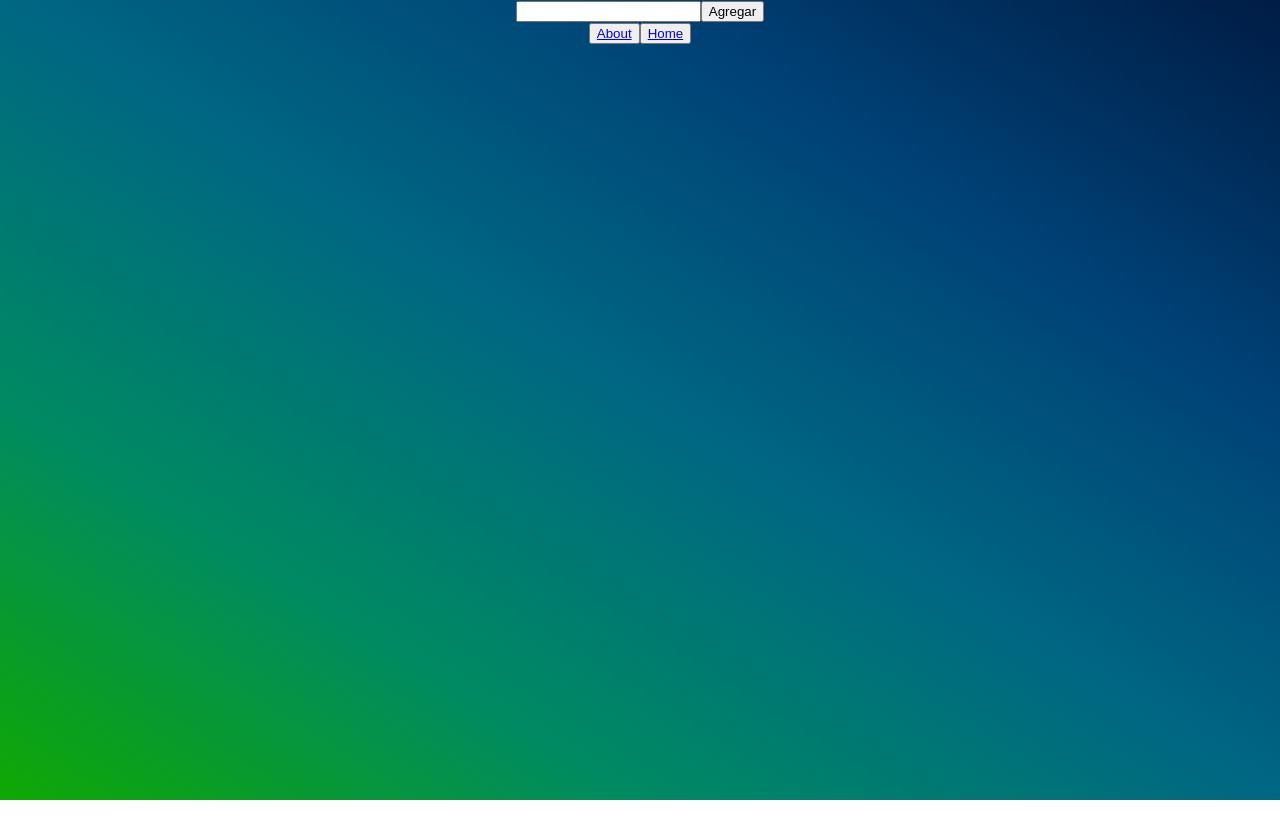
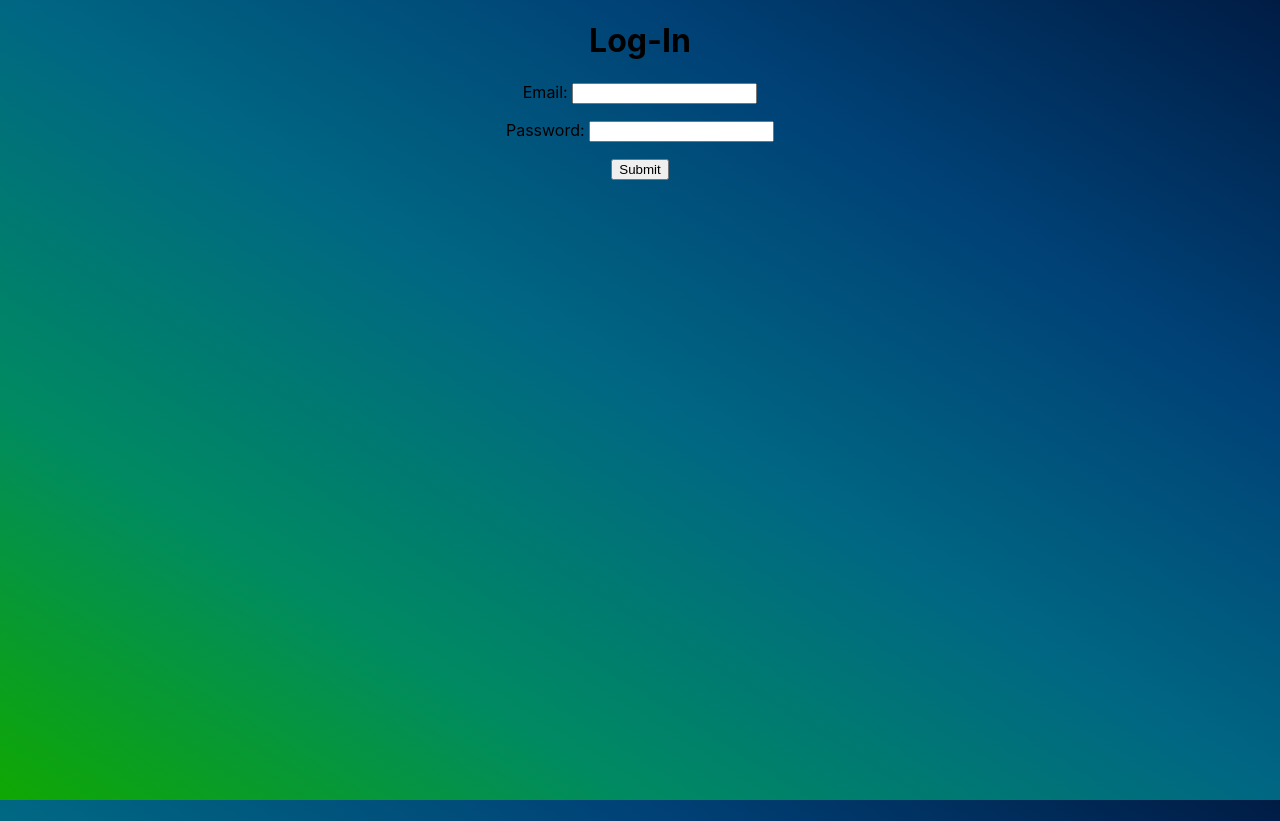
Before and after one commit to LienanWisner/Rick-y-Morty-App, a React (Create React App) app: page / in a window 1280 px wide. Before the commit this address had no page. Before the commit the page ends 800 px from the top, so only its background shows below. Built offline with nearby package versions, Linux system fonts and the light colour scheme.

Commit message:
actualizacion 05/04 HW 10

```diff
--- a/src/App.js
+++ b/src/App.js
@@ -5,14 +5,32 @@ import SearchBar from "./components/SearchBar.jsx";
 import Nav from "./components/Nav";
 import { useEffect, useState } from "react";
 import axios from "axios";
-import { Routes, Route} from "react-router-dom"
+import { Routes, Route, useLocation, useNavigate } from "react-router-dom"
 import About from "./components/About.jsx"
 import Detail from "./components/Detail";
+import Form from "./components/Form/Form";
+
 
 function App() {
-  let [characters, setCharacters] = useState([]);
+const navigate = useNavigate();
+const [access, setAccess] = useState(false);
+const EMAIL = 'lien.argentina@gmail.com', PASSWORD = '123123123';
 
-  function onSearch(id) {
+useEffect(() => {
+  !access && navigate('/');
+}, [access]);
+
+
+let [characters, setCharacters] = useState([]);
+
+  function login(userData) {
+    if (userData.password === PASSWORD && userData.email === EMAIL) {
+       setAccess(true);
+       navigate('/home');
+    }
+ }
+
+function onSearch(id) {
     for (const character of characters) {
       if (character.id === parseInt(id))
         return window.alert("El personaje ya esta agregado!");
@@ -34,10 +52,15 @@ function App() {
     );
   };
 
+  const {pathname} = useLocation()
+
+
+
   return (
     <div className="App">
-      <Nav onSearch={onSearch} />
+      {pathname !=="/" && <Nav onSearch={onSearch} />}
       <Routes>
+        <Route path="/" element={<Form login={login}/>}></Route>
         <Route path="/home" element={<Cards onClose={onClose} characters={characters} />}></Route>
         <Route path="/about" element={<About/>}></Route>
         <Route path="/detail/:id" element={<Detail/>}></Route>
--- a/src/components/Detail.jsx
+++ b/src/components/Detail.jsx
@@ -24,9 +24,10 @@ const Detail = ()=>{
      return(
         <div>
             <h1>{character.name}</h1>
-            <p>{character.status}</p>
-            <p>{character.species}</p>
-            <p>{character.gender}</p>
+            <h2>{character.status}</h2>
+            <h3>{character.species}</h3>
+            <h4>{character.gender}</h4>
+            <p>{character.origin.name}</p>
             <img src={character.image}/>
         </div>
     )} else return(<div>No existe personaje con ese ID</div>)
--- /dev/null
+++ b/src/components/Form/Form.jsx
@@ -0,0 +1,42 @@
+import { useState } from "react"
+import Validate from "./validation.js"
+
+const Form = ({login})=>{
+
+    const [userData, setUserData] = useState({
+        email: "",
+        password: ""
+    })
+
+    const [errors, setErrors] = useState({})
+
+    const handleChange = (event)=>{
+        setUserData({...userData, [event.target.name]: event.target.value})
+        setErrors(Validate({...userData, [event.target.name]: event.target.value}))
+    }
+
+   const handleSubmit = (event)=>{
+    event.preventDefault()
+    login(userData)
+   }
+
+    return(
+        <form>
+            <h1>Log-In</h1>
+
+            <div>
+            <label htmlFor="email">Email: </label>
+            <input name="email" type="text" value={userData.email} onChange={handleChange}/>
+            <p>{errors.email}</p>
+            </div>
+            <div>
+            <label htmlFor="password">Password: </label>
+            <input name="password" type="password" value={userData.password} onChange={handleChange}/>
+            <p>{errors.password}</p>
+            </div>
+
+            <button onClick={handleSubmit}>Submit</button>
+        </form>
+    )
+}
+export default Form;
--- /dev/null
+++ b/src/components/Form/validation.js
@@ -0,0 +1,23 @@
+
+ const regexEmail = /\S+@\S+\.\S+/;
+
+ let Validate = (userData)=>{
+    const error = {}
+    if(!userData.email){
+        error.email = "el nombre de usuario no puede estar vacío"
+    } else if(userData.email.length > 35){
+        error.email = "el nombre de usuario no puede tener más de 35 caracteres"
+    } else if(!regexEmail.test(userData.email)){
+        error.email = "email no valido"
+    }
+    else error.email= ""
+
+    if(userData.password.length < 6 || userData.password.length > 10){
+        error.password = "la contraseña tiene que tener una longitud entre 6 y 10 caracteres."
+    } else if(!/\d/.test(userData.password)){
+        error.password = "la contraseña tiene que tener al menos un número."
+    } else error.password = ""
+
+    return error}
+
+export default Validate;
```
